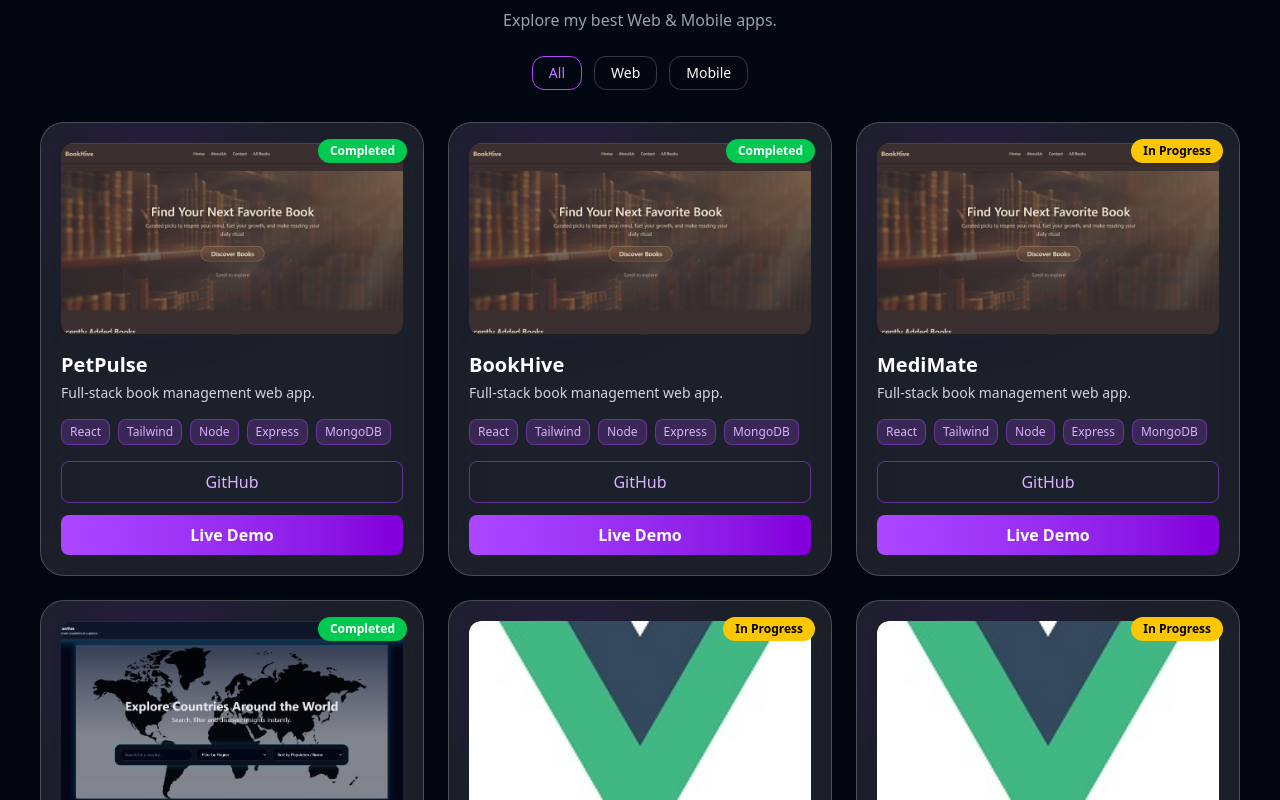
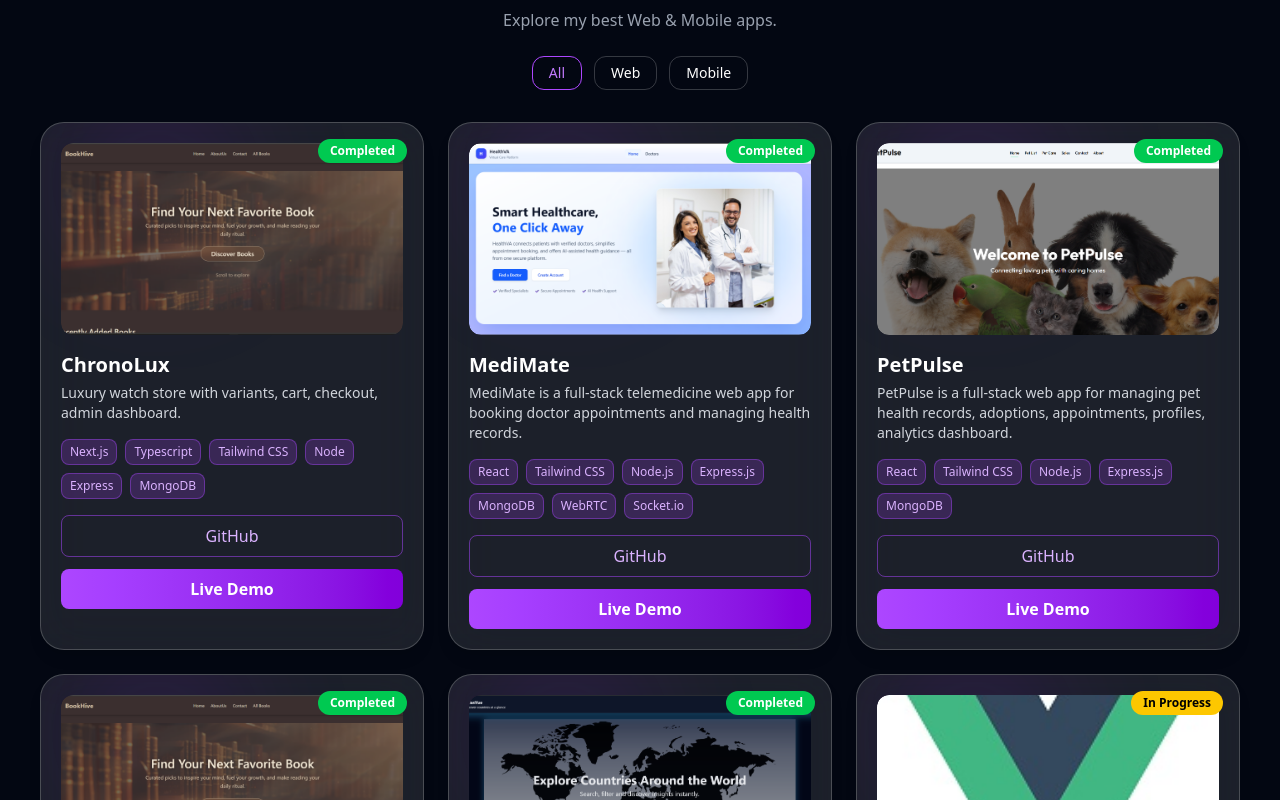
Before and after one commit to AaishaShahani2001/Portfolio, a React (Vite) app: page / in a window 1280 px wide. Shown: the part 3600-4400 px from the top of the page. Built offline with nearby package versions, Linux system fonts and the light colour scheme.

Commit message:
Modified project section with new projects

```diff
--- a/src/components/Projects.jsx
+++ b/src/components/Projects.jsx
@@ -3,6 +3,8 @@ import img_flutter from "../assets/img_vue.jpg";
 import img_bmi from "../assets/bmi_calculator.png";
 import img_atlasVue from "../assets/altasVue.png";
 import img_bookhive from "../assets/bookhive.png";
+import img_petpulse from "../assets/petpulse.png";
+import img_medimate from "../assets/img_medimate.png";
 import img_cleanearth from "../assets/cleanEarth.png";
 
 const ProjectCard = ({ image, title, description, live, github, tech, status }) => {
@@ -97,12 +99,32 @@ export default function Projects() {
   const allProjects = [
     {
       image: img_bookhive,
-      title: "PetPulse",
-      description: "Full-stack book management web app.",
+      title: "ChronoLux",
+      description: "Luxury watch store with variants, cart, checkout, admin dashboard.",
       live: "",
       github: "",
       type: "Web",
-      tech: ["React", "Tailwind", "Node", "Express", "MongoDB"],
+      tech: ["Next.js", "Typescript", "Tailwind CSS", "Node", "Express", "MongoDB"],
+      status: "Completed",
+    },
+    {
+      image: img_medimate,
+      title: "MediMate",
+      description: "MediMate is a full-stack telemedicine web app for booking doctor appointments and managing health records.",
+      live: "",
+      github: "",
+      type: "Web",
+      tech: ["React", "Tailwind CSS", "Node.js", "Express.js", "MongoDB", "WebRTC", "Socket.io"],
+      status: "Completed",
+    },
+    {
+      image: img_petpulse,
+      title: "PetPulse",
+      description: "PetPulse is a full-stack web app for managing pet health records, adoptions, appointments, profiles, analytics dashboard.",
+      live: "",
+      github: "",
+      type: "Web",
+      tech: ["React", "Tailwind CSS", "Node.js", "Express.js", "MongoDB"],
       status: "Completed",
     },
     {
@@ -112,18 +134,8 @@ export default function Projects() {
       live: "",
       github: "",
       type: "Web",
-      tech: ["React", "Tailwind", "Node", "Express", "MongoDB"],
+      tech: ["React", "Tailwind CSS", "Node.js", "Express.js", "MongoDB"],
       status: "Completed",
-    },
-    {
-      image: img_bookhive,
-      title: "MediMate",
-      description: "Full-stack book management web app.",
-      live: "",
-      github: "",
-      type: "Web",
-      tech: ["React", "Tailwind", "Node", "Express", "MongoDB"],
-      status: "In Progress",
     },
     {
       image: img_atlasVue,
@@ -132,7 +144,7 @@ export default function Projects() {
       live: "",
       github: "",
       type: "Web",
-      tech: ["Vue", "AOS", "Tailwind"],
+      tech: ["Vue", "AOS", "Tailwind CSS"],
       status: "Completed",
     },
     {
```
Also changed, not shown: src/assets/img_medimate.png (added), src/assets/petpulse.png (added).
